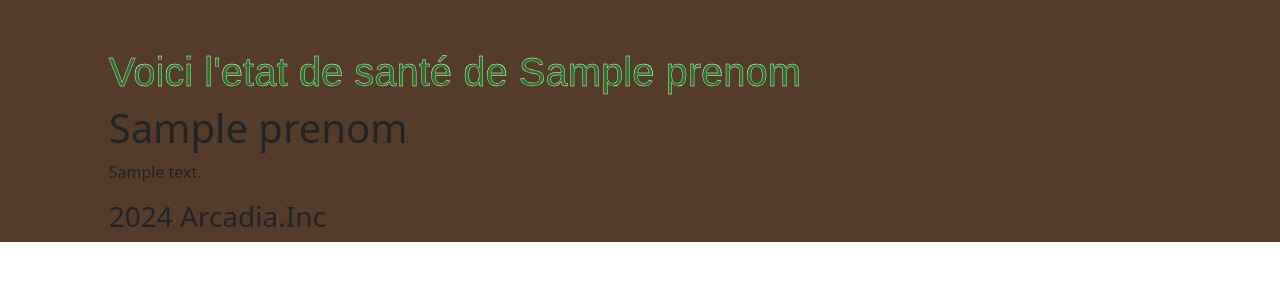
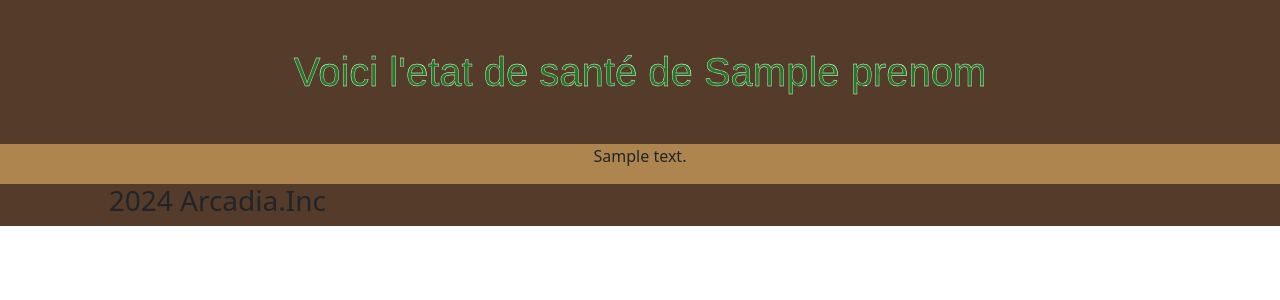
Before and after one commit to diegoply/ArcadiaVersion, a Symfony app: template templates/partials/_rapportVeterinaire.html.twig in a window 1280 px wide. Shown: the top 300 px of the page. Run offline with Twig, Linux system fonts and the light colour scheme; the template is opened without the code that fills it: most values are stand-ins (such as "Sample title", 1, 10 or a date in 2020); some libraries are stand-ins or nearby versions; some web fonts are replaced.

Commit message:
problème résolue

```diff
--- a/src/Entity/Animal.php
+++ b/src/Entity/Animal.php
@@ -25,7 +25,7 @@ class Animal
     /**
      * @var Collection<int, RapportVeterinaire>
      */
-    #[ORM\OneToMany(targetEntity: RapportVeterinaire::class, mappedBy: 'animal')]
+    #[ORM\OneToMany(targetEntity: RapportVeterinaire::class, mappedBy: 'animal', cascade: "remove")]
     private ?Collection $rapportVeterinaire = null;
 
     #[ORM\ManyToOne(inversedBy: 'animals')]
@@ -40,12 +40,16 @@ class Animal
     public function __construct()
     {
         $this->rapportVeterinaire = new ArrayCollection();
+
     }
 
     public function __toString()
     {
         return $this->getPrenom();
+
     }
+
+
 
     public function getId(): ?int
     {
--- a/templates/partials/_modalHabitat.html.twig
+++ b/templates/partials/_modalHabitat.html.twig
@@ -22,6 +22,7 @@
             <div class="row Title">
                 <h2>{{ animal.prenom }}</h2>
                 <h3 class="mb-3">Race: {{ animal.race }}</h3>
+
                     <div class="container col-10">
                         <img src="{{ vich_uploader_asset(animal.imageAnimal, 'imageFile') }}" alt="image {{ animal.race }}" width="350rem"   class="imageAnimalHabitats img-fluid">
                     </div>
--- a/templates/partials/_rapportVeterinaire.html.twig
+++ b/templates/partials/_rapportVeterinaire.html.twig
@@ -3,19 +3,21 @@
 {% block title %}Accueil{% endblock %}
 
 {% block body %}
-<div class="row DarkWood">
-    <div class="col-10 mt-5 container">
-<h1 class="Title jd-flex justify-content-center">Voici l'etat de santé de {{ animals.prenom }}</h1>
+<div class="row DarkWood ">
 
-<h1>{{ animals.prenom }}</h1>
-<p>{{ rapport.detail }}</p>
+    <div class=" mt-5 container">
+<h1 class="Title d-flex justify-content-center mb-5">Voici l'etat de santé de {{ animals.prenom }}</h1>
+<div class="row bois rapportContainer">
+
+
+{% for rapportVeterinaire in animals.rapportVeterinaire %}
+<p class=" text-center d-flex justify-content-center Paragraphe1 marginEtat">{{ rapportVeterinaire.detail }}</p>
     </div>
+</div>
+ {% endfor %}
+</div>
+</div>
 </div>
 
 
-
-
-
-
-
 {% endblock %}
```
Also changed, not shown: assets/styles/app.css (+12 -0 lines), src/Controller/PageController.php (+7 -4 lines), public/images/image/ours-polairejpg-6638885e04777914897121.jpg (added).
